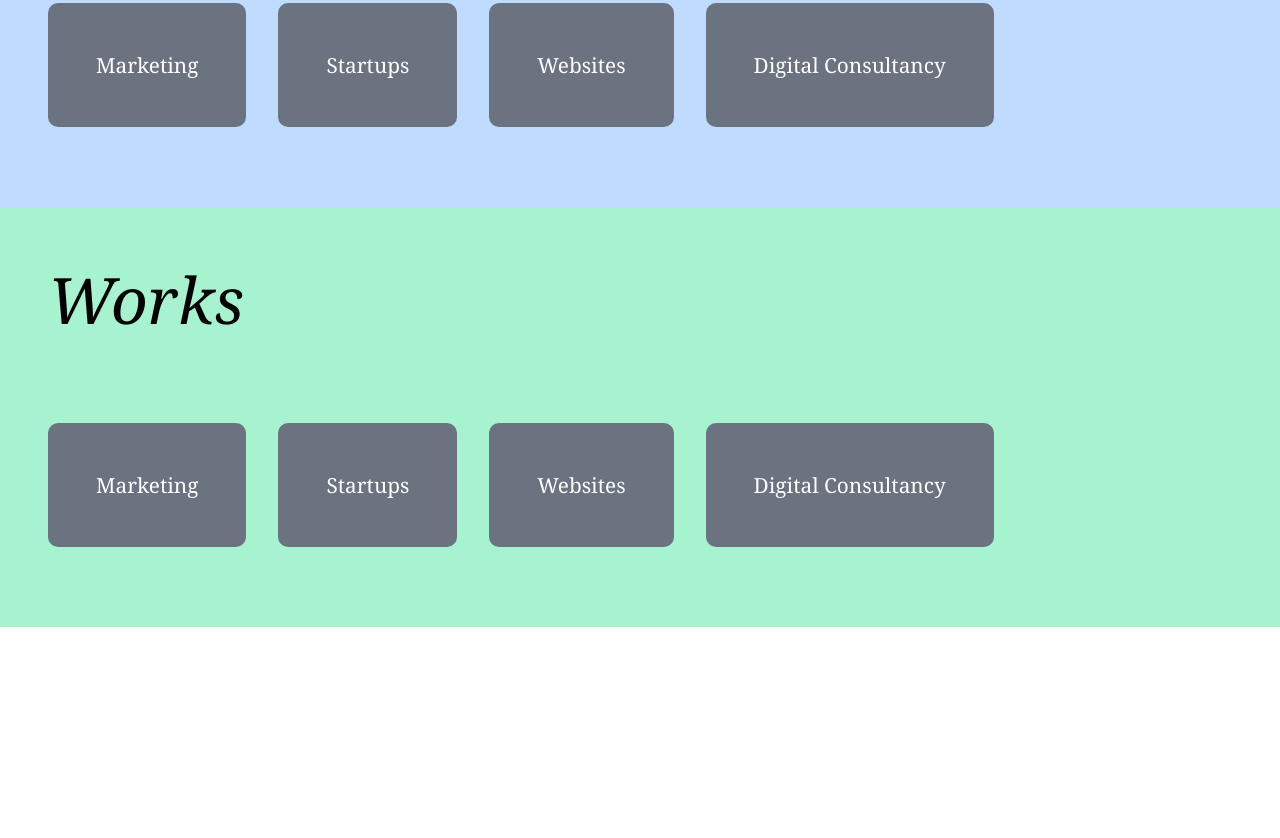
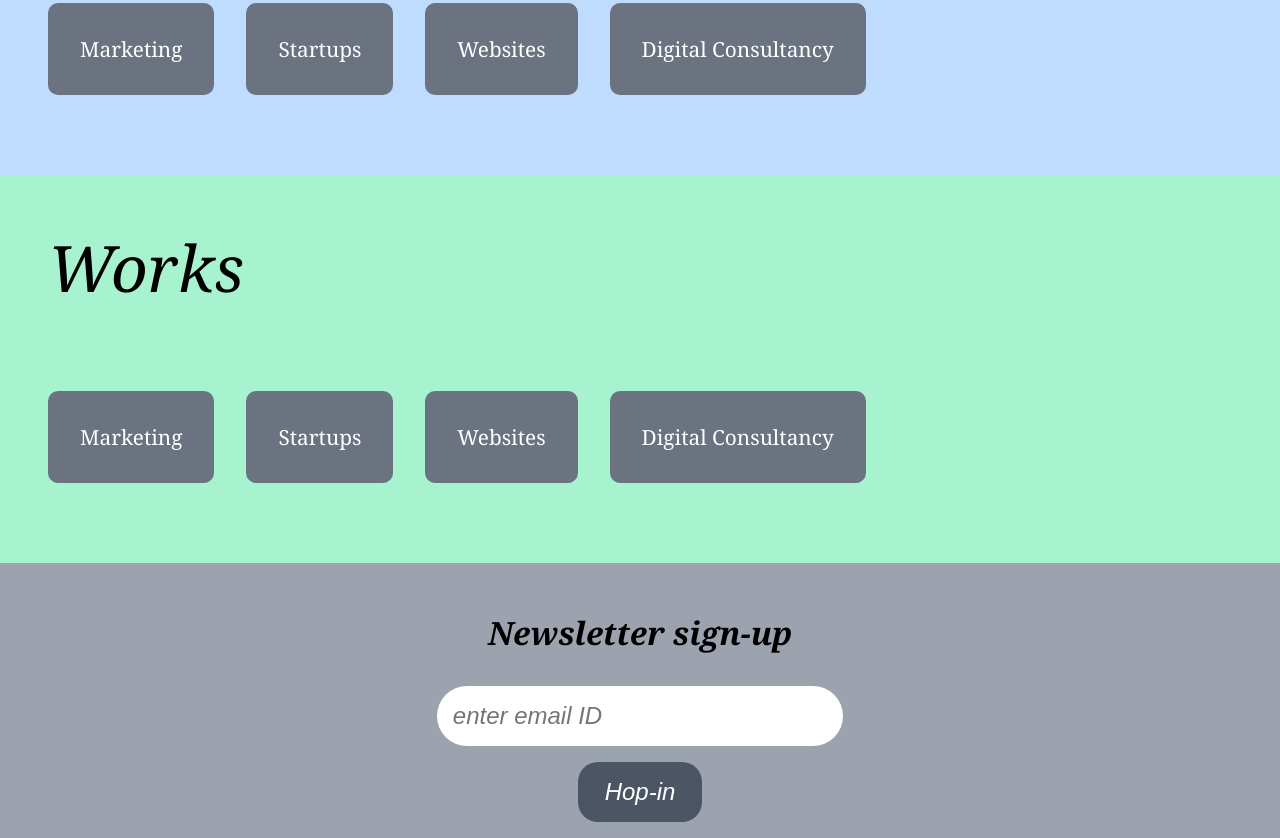
Before and after one commit to Anish-JS/website_beta, a plain HTML site: page index.html in a window 1280 px wide. Shown: the part 1805-2643 px from the top of the page. Before the commit the page ends 2432 px from the top, so only its background shows below. Drawn offline with Linux system fonts and the light colour scheme.

Commit message:
update code

```diff
--- a/index.html
+++ b/index.html
@@ -52,8 +52,11 @@
           scrambled it to make a type specimen book. It has survived not only
           five centuries, but also the leap into electronic typesetting,
           remaining essentially unchanged. It was popularised in the 1960s with
-          the release of Letraset sheets containing Lorem Ipsum passages, and
-          more recently with desktop publishing software like Aldus PageMaker
+          the release of Letraset sheets containing
+          <strong
+            >Lorem Ipsum passages, and more recently with desktop publishing
+            software like Aldus PageMaker</strong
+          >
           including versions of Lorem Ipsum.
         </p>
       </section>
@@ -73,6 +76,7 @@
         </ul>
       </section>
     </div>
+
     <div class="body-container">
       <section class="general-section works_bg">
         <div class="header">Works</div>
@@ -86,5 +90,22 @@
         </ul>
       </section>
     </div>
+
+    <div class="body-container">
+      <section class="news-letter">
+        <header>
+          <h1 class="newsletter-header">Newsletter sign-up</h1>
+        </header>
+
+        <div class="input_control">
+          <input
+            type="email"
+            class="email-input"
+            placeholder="enter email ID"
+          />
+          <button class="hop-in">Hop-in</button>
+        </div>
+      </section>
+    </div>
   </body>
 </html>
--- a/styles.css
+++ b/styles.css
@@ -8,6 +8,7 @@
 }
 .container {
   background-color: #4b5563;
+
   padding: 1rem;
 }
 
@@ -42,6 +43,7 @@ hr {
   margin: 1rem;
   flex-wrap: wrap;
 }
+
 .nav-brand {
   font-size: 5rem;
   font-weight: bold;
@@ -119,7 +121,7 @@ hr {
   flex-wrap: wrap;
   background-color: #6b7280;
   color: white;
-  padding: 3rem;
+  padding: 2rem;
   font-size: 1.3rem;
 }
 
@@ -164,3 +166,52 @@ hr {
     width: 70%;
   }
 }
+
+.news-letter {
+  background-color: #9ca3af;
+}
+.news-letter header {
+  margin: 3rem;
+  margin-bottom: 2rem;
+}
+.newsletter-header {
+  text-align: center;
+  font-style: italic;
+  font-size: 2rem;
+}
+
+.input_control {
+  margin: 1rem;
+  text-align: center;
+}
+
+.email-input {
+  width: 30%;
+  border-radius: 30px;
+  border: none;
+  font-size: 1.5rem;
+  margin-bottom: 1rem;
+  padding: 1rem;
+  font-style: italic;
+  outline: none;
+}
+.hop-in {
+  display: block;
+  margin: auto;
+  width: 10%;
+  padding: 1rem;
+  /* padding-left: 2rem;
+  padding-right: 2rem; */
+  border-radius: 20px;
+  border: none;
+  background-color: #4b5563;
+  cursor: pointer;
+  color: white;
+  font-style: italic;
+  font-size: 1.5rem;
+}
+
+input:focus {
+  border: 2px solid black;
+  border-radius: 30px;
+}
```
